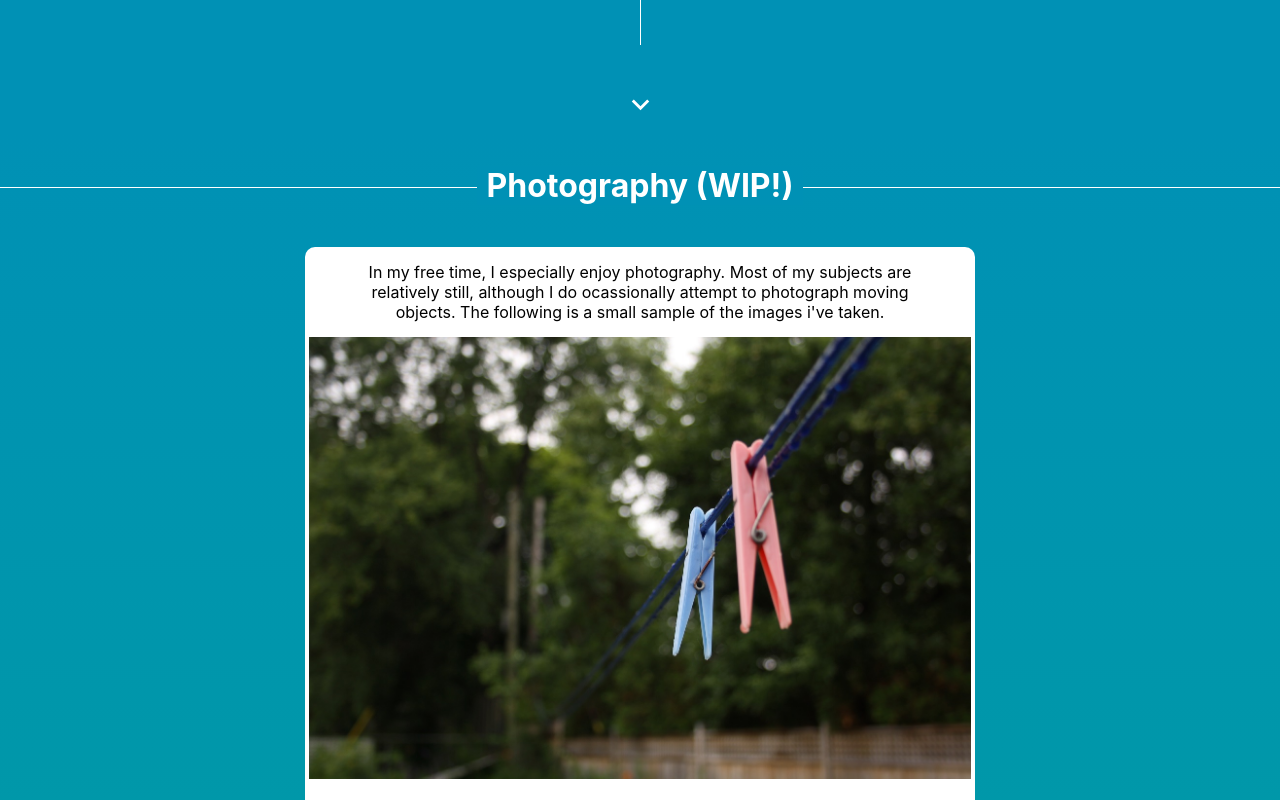
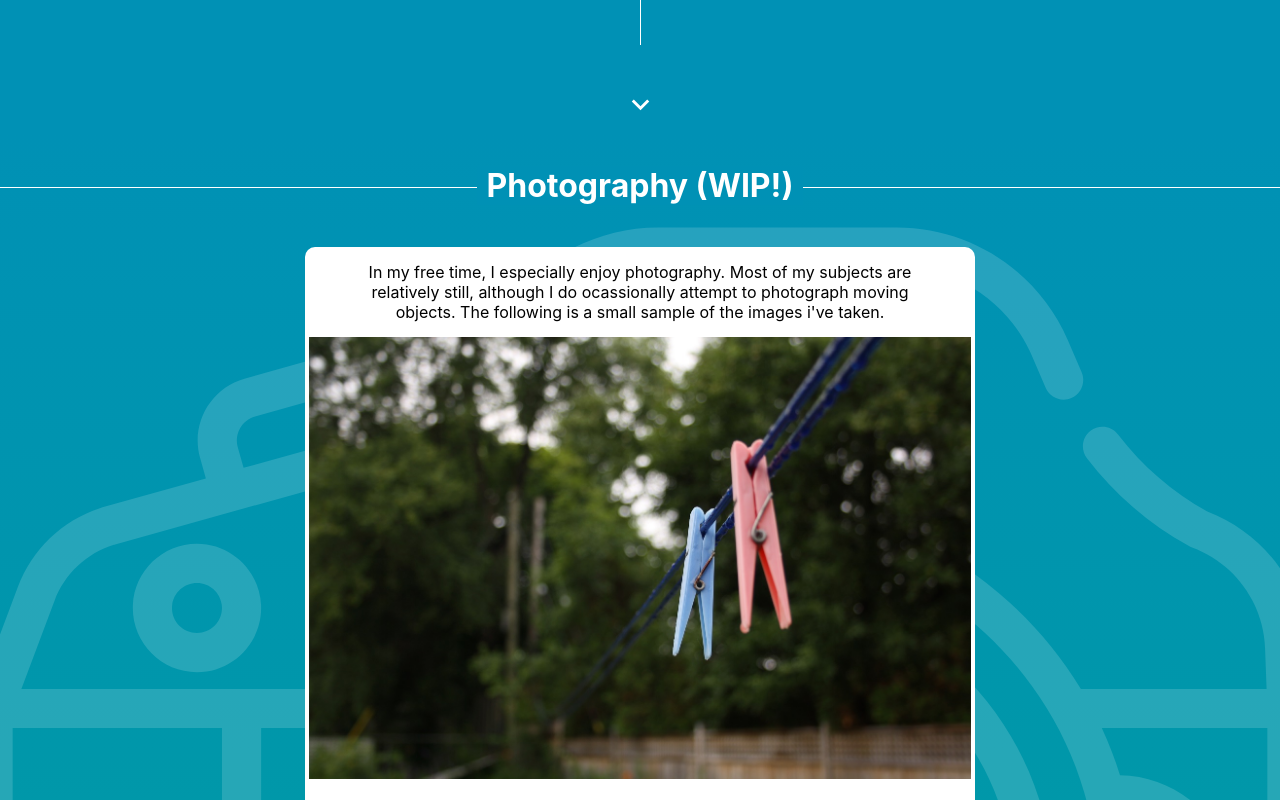
Before and after one commit to bill-ahmed/billahmed, a React (Create React App) app: page / in a window 1280 px wide. Shown: the part 2000-2800 px from the top of the page. Built offline with nearby package versions, Linux system fonts and the light colour scheme.

Commit message:
added dslr backgroud for photography section

```diff
--- a/src/components/css/Hobbies.css
+++ b/src/components/css/Hobbies.css
@@ -5,7 +5,7 @@
     padding-bottom: 30px;
 
     /* background-image: url('../../assets/dslr_icon.svg'); */
-    background-image: linear-gradient(to bottom, #0091B5, #009E9D);
+    background-image: url('../../assets/dslr_icon.svg'), linear-gradient(to bottom, #0091B5, #009E9D);
     background-repeat: no-repeat;
     background-size: cover;
     background-position: center;
```
Also changed, not shown: src/assets/dslr_icon.svg.
